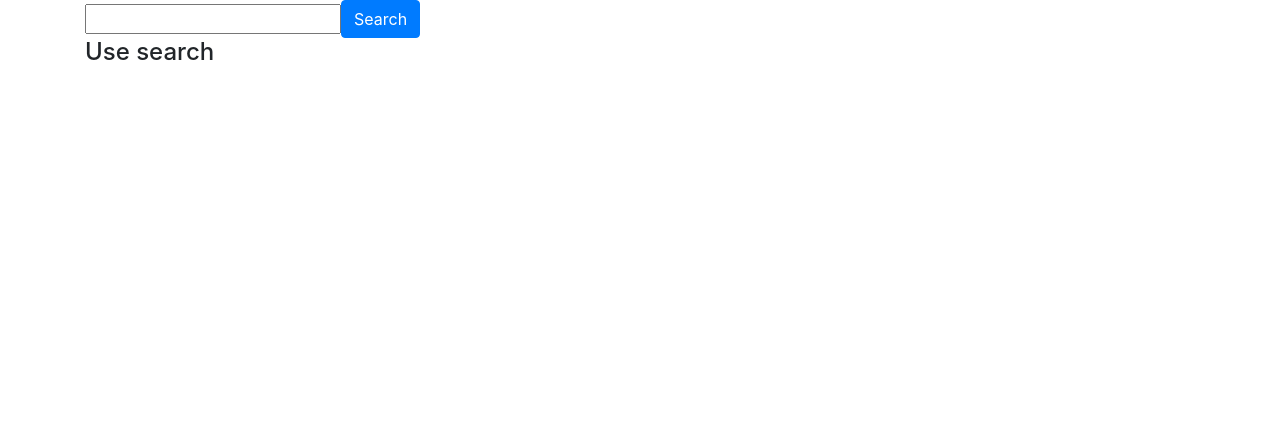
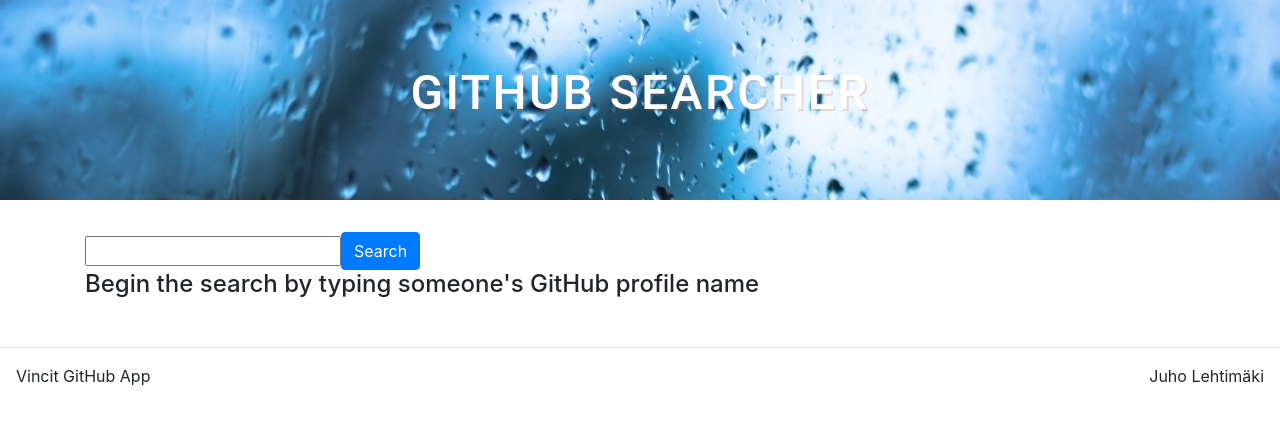
Before and after one commit to juholehtimaki/github-searcher-app, a React (Create React App) app in the folder client/: page / in a window 1280 px wide. Shown: the top 424 px of the page. Built offline with nearby package versions, Linux system fonts and the light colour scheme.

Commit message:
Header & Footer added

```diff
--- a/client/src/App.js
+++ b/client/src/App.js
@@ -1,20 +1,19 @@
-import React, { useState } from "react";
-import {
-  BrowserRouter as Router,
-  Route,
-  Redirect,
-  Switch
-} from "react-router-dom";
+import React, { useState, Fragment } from "react";
+import { BrowserRouter as Router, Route, Switch } from "react-router-dom";
 import "./sass/main.scss";
 
 import { Home } from "./components/Home.jsx";
+import { Header } from "./components/Header.jsx";
+import { Footer } from "./components/Footer.jsx";
 import { RepositoryInfo } from "./components/RepositoryInfo.jsx";
 import { QueryContext } from "./components/QueryContext";
 
 export const App = () => {
-  const [query, setQuery] = useState("");
+  const [query, setQuery] = useState(""); //Store query for easier navigation
 
   return (
+    <Fragment>
+      <Header />
       <Router>
         <Switch>
           <QueryContext.Provider value={{ query, setQuery }}>
@@ -24,8 +23,9 @@ export const App = () => {
               component={RepositoryInfo}
             />
           </QueryContext.Provider>
-        <Redirect to="/" />
         </Switch>
       </Router>
+      <Footer />
+    </Fragment>
   );
 };
--- /dev/null
+++ b/client/src/components/Footer.jsx
@@ -0,0 +1,19 @@
+import React from "react";
+import { Container, Row, Col } from "react-bootstrap";
+
+export const Footer = () => {
+  return (
+    <footer className="mt-5">
+      <Container fluid={true}>
+        <Row className="border-top justify-content-between p-3">
+          <Col className="p-0" md={3} sm={12}>
+            Vincit GitHub App
+          </Col>
+          <Col className="p-0 d-flex justify-content-end" md={3}>
+            Juho Lehtimäki
+          </Col>
+        </Row>
+      </Container>
+    </footer>
+  );
+};
--- /dev/null
+++ b/client/src/components/Header.jsx
@@ -0,0 +1,15 @@
+import React from "react";
+import { Jumbotron as Jumbo, Container } from "react-bootstrap";
+import "../sass/header.scss";
+
+export const Header = () => {
+  return (
+    <Jumbo fluid className="jumbo">
+      <Container>
+        <div className="overlay">
+          <h1>GitHub Searcher</h1>
+        </div>
+      </Container>
+    </Jumbo>
+  );
+};
--- a/client/src/components/Home.jsx
+++ b/client/src/components/Home.jsx
@@ -39,6 +39,7 @@ export const Home = () => {
       });
   };
   if (hasError) {
+    //Incase there was an error and user was not found
     return (
       <div className="container">
         <form className="form-inline" onSubmit={getSearch}>
@@ -49,12 +50,13 @@ export const Home = () => {
             </button>
           </div>
         </form>
-        <h4>Error</h4>
+        <h4>GitHub profile was not found</h4>
       </div>
     );
   }
 
   if (query) {
+    //User was succesfully found
     return (
       <div className="container">
         <form className="form-inline" onSubmit={getSearch}>
@@ -73,6 +75,7 @@ export const Home = () => {
       </div>
     );
   } else {
+    //No query
     return (
       <div className="container">
         <form className="form-inline" onSubmit={getSearch}>
@@ -83,7 +86,7 @@ export const Home = () => {
             </button>
           </div>
         </form>
-        <h4>Use search</h4>
+        <h4>Begin the search by typing someone's GitHub profile name</h4>
       </div>
     );
   }
--- a/client/src/components/RepositoryInfo.jsx
+++ b/client/src/components/RepositoryInfo.jsx
@@ -1,5 +1,5 @@
 import React, { useEffect, useState } from "react";
-import { useParams } from "react-router-dom";
+import { useParams, Link } from "react-router-dom";
 import axios from "axios";
 import { Commit } from "./Commit.jsx";
 
@@ -34,6 +34,9 @@ export const RepositoryInfo = () => {
             ))}
           </div>
         </div>
+        <button>
+          <Link to={"/"}>Back</Link>
+        </button>
       </div>
     );
   } else {
@@ -43,9 +46,7 @@ export const RepositoryInfo = () => {
           <h1>{repositoryname}</h1>
         </div>
         <div>
-          <div>
-            <h2>No commits were found</h2>
-          </div>
+          <h2>No commits were found</h2>
         </div>
       </div>
     );
--- /dev/null
+++ b/client/src/sass/header.scss
@@ -0,0 +1,21 @@
+$header-img: url("../assets/bg-image.jpg");
+
+.jumbo {
+  background-image: $header-img;
+  background-size: cover;
+  color: #efefef;
+  height: 200px;
+  position: relative;
+  z-index: -2;
+  .overlay {
+    text-align: center;
+    h1 {
+      color: #fff;
+      text-shadow: 2px 2px rgba(175, 97, 97, 0.2);
+      font-size: 3em;
+      text-transform: uppercase;
+      letter-spacing: 0.05em;
+      font-family: "Roboto", sans-serif;
+    }
+  }
+}
```
Also changed, not shown: client/src/assets/bg-image.jpg (added). Lines whose indentation alone changed are shown as unchanged.
